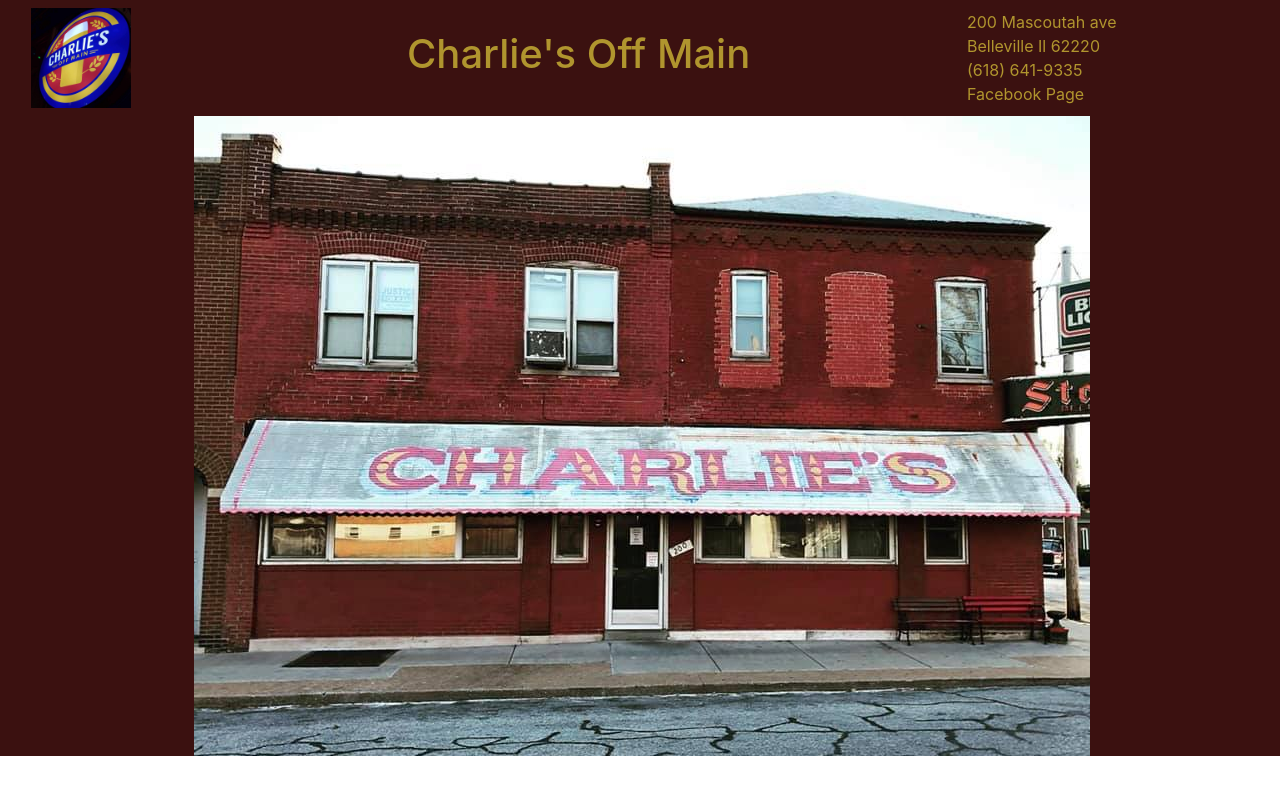
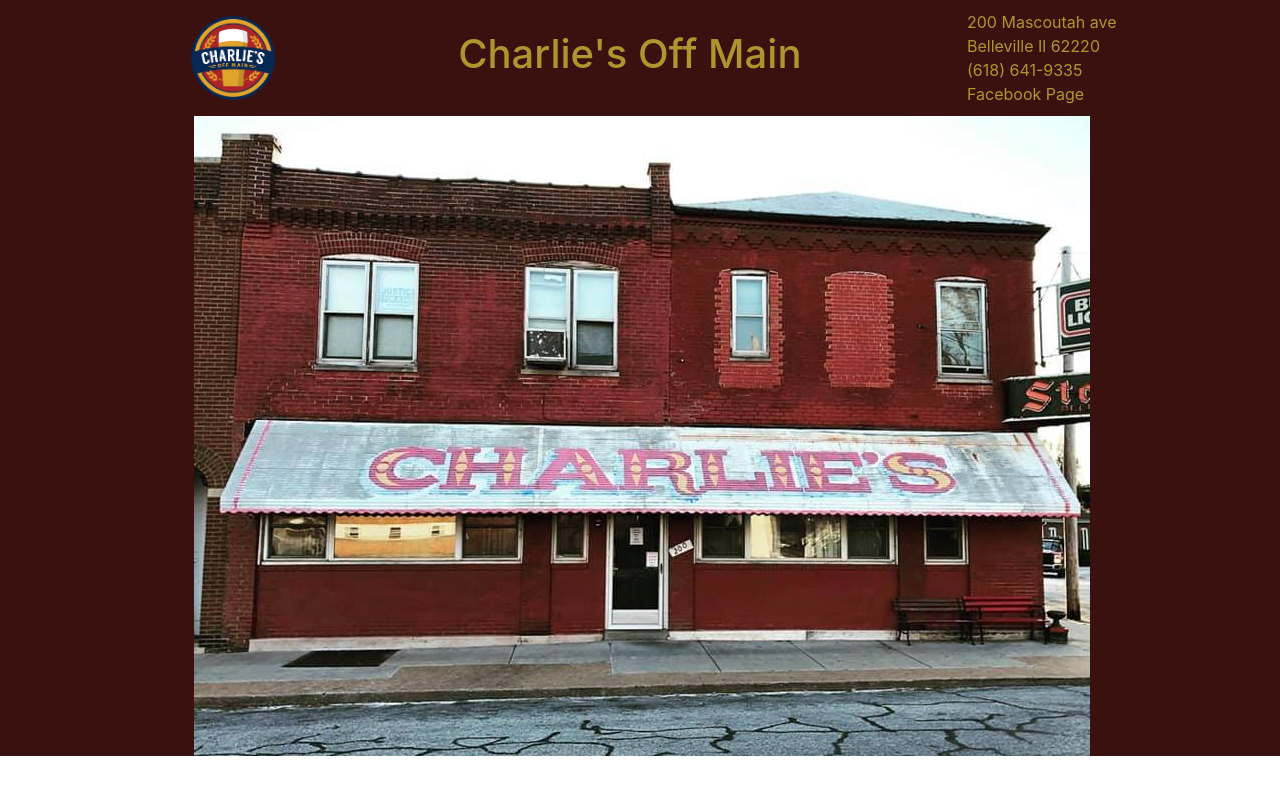
Before and after one commit to GregoryLanter/charlies, a plain HTML site: page index.html in a window 1280 px wide. Drawn offline with nearby package versions, Linux system fonts and the light colour scheme.

Commit message:
formatted header

```diff
--- a/assets/css/style.css
+++ b/assets/css/style.css
@@ -9,12 +9,30 @@
 .title{
     display: inline-block;
     position: relative;
-    left:5vw;
+    left:9vw;
 
 }
 #link{
     color: #b0952e;
 }
+.Logo{
+    position: relative;
+    left: 54%;
+}
+/*.Logo{
+    background-color: #4aaaa5;
+    width: 60%;
+    height: 90%;
+    text-align: center;
+    color: #ffffff;
+    position: relative;
+    left: 7%;
+    padding: 20px;
+    font-weight: bold;
+    font-size: 25px;
+    display: inline-block;
+    border-radius: 5px;
+}*/
 .buildingHolder{
     background-color: #3b1110;
 }
@@ -40,20 +58,7 @@
     margin:0px;
 }**/
 /**Style my Name Logo**/
-/*.Logo{
-    background-color: #4aaaa5;
-    width: 60%;
-    height: 90%;
-    text-align: center;
-    color: #ffffff;
-    position: relative;
-    left: 7%;
-    padding: 20px;
-    font-weight: bold;
-    font-size: 25px;
-    display: inline-block;
-    border-radius: 5px;
-}
+
 /**Style my Links**/
 /*.links{
     position: relative;
--- a/index.html
+++ b/index.html
@@ -16,7 +16,7 @@
     <!-- Logo Name and Links -->
     <div class="col-md-3">
       <div class="Logo">
-        <img src="./assets/images/Charlies.jpg" alt="Charlie's Off Main Logo" height="100" width="100">
+        <img src="./assets/images/Charlie_Circle_RGB.png" alt="Charlie's Off Main Logo" height="100" width="100">
       </div>
     </div>
     <div class="col-md-6">
```
Also changed, not shown: assets/images/Charlie_Circle_1Color_CMYK.png (added), assets/images/Charlie_Circle_B&W.png (added), assets/images/Charlie_Circle_RGB.jpg (added), assets/images/Charlie_Circle_RGB.png (added), assets/images/Charlie_Circle_Reversed.png (added), assets/images/Charlie_Combined_Pantone.png (added), assets/images/Charlie_Combined_RGB.png (added), assets/images/Charlie_Wordmark_B&W.png (added), assets/images/Charlie_Wordmark_Reverse.png (added), assets/images/image12.png (added), assets/images/image2 (1).png (added), assets/images/image2 (2).png (added), assets/images/image3 (1).png (added), assets/images/image4.png (added), 4 other files.
